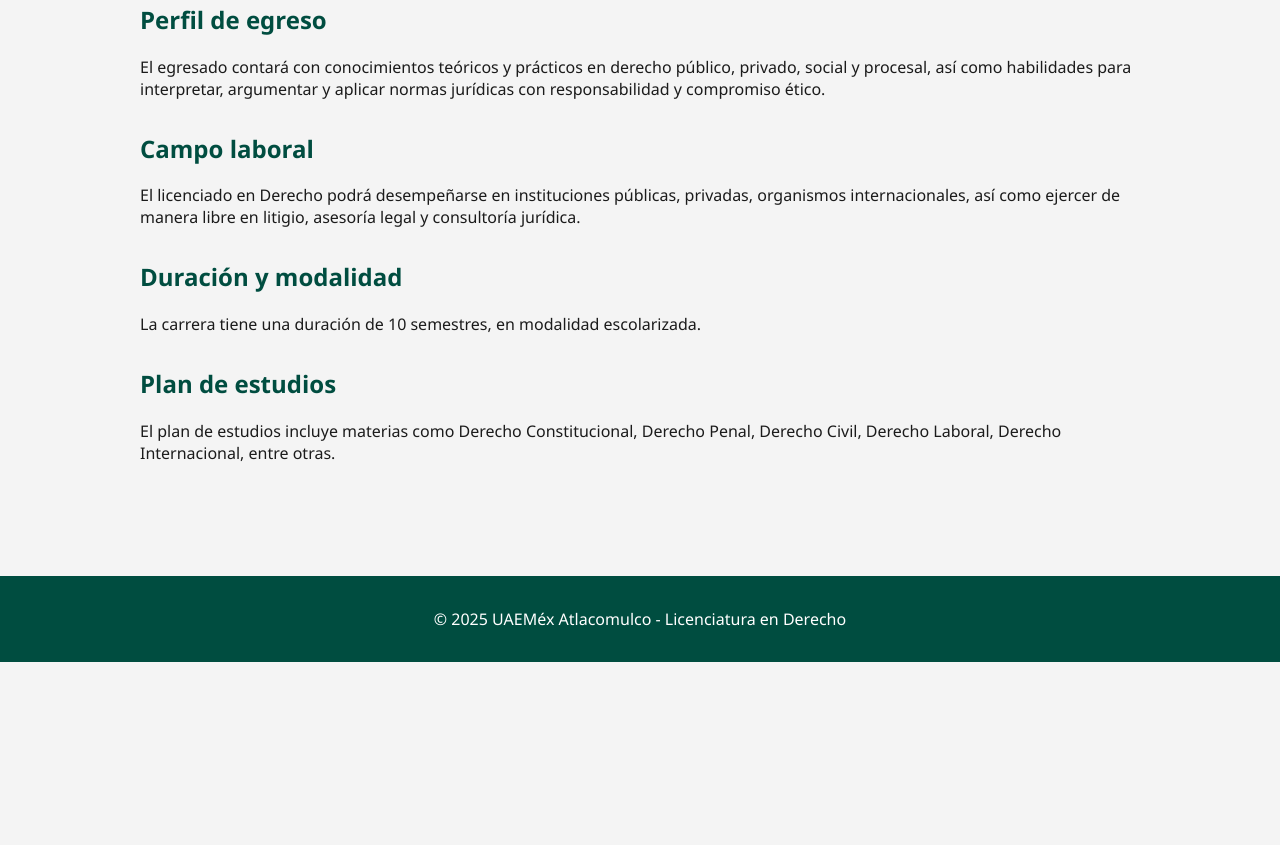
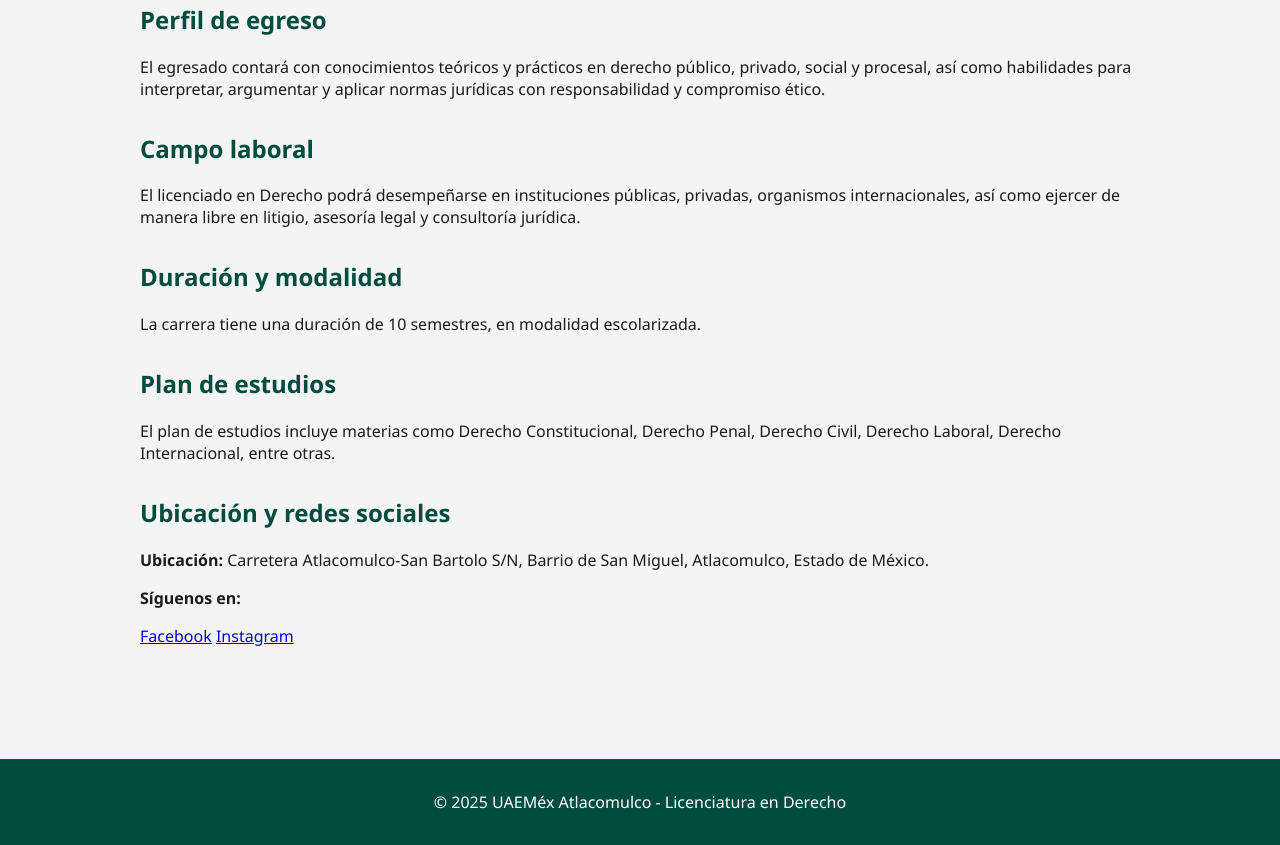
Before and after one commit to jk0909-5/derecho-uaemex, a plain HTML site: page index.html in a window 1280 px wide. Shown: the part 786-1631 px from the top of the page. Before the commit the page ends 1448 px from the top, so only its background shows below. Drawn offline with Linux system fonts and the light colour scheme.

Commit message:
Update index.html

```diff
--- a/index.html
+++ b/index.html
@@ -101,6 +101,16 @@
     </p>
   </section>
 
+  <section>
+  <h2>Ubicación y redes sociales</h2>
+  <p><strong>Ubicación:</strong> Carretera Atlacomulco-San Bartolo S/N, Barrio de San Miguel, Atlacomulco, Estado de México.</p>
+  <div class="redes">
+    <p><strong>Síguenos en:</strong></p>
+    <a href="https://www.facebook.com/UAEMexOficial" target="_blank">Facebook</a>
+    <a href="https://www.instagram.com/uaemex_oficial" target="_blank">Instagram</a>
+  </div>
+</section>
+
 </div>
 
 <footer>
```
